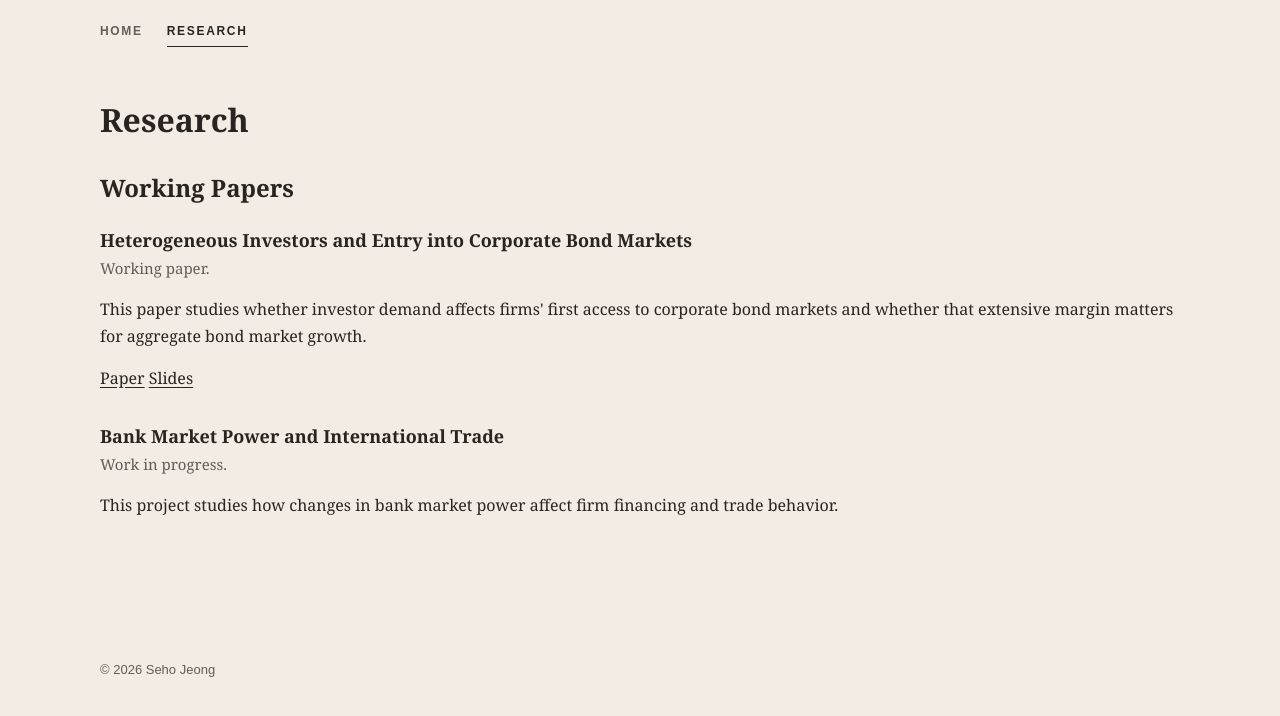
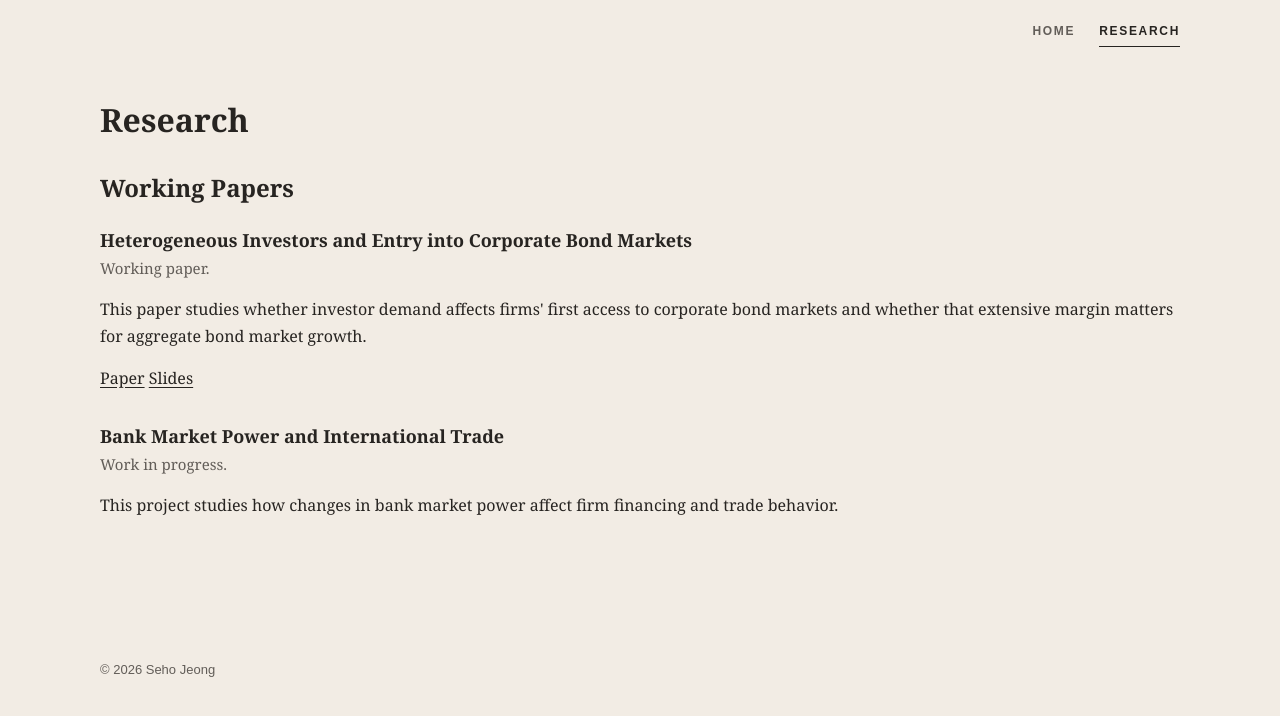
Before and after one commit to jeong-seho/jeong-seho.github.io, a Jekyll site: the page built from research.md, in a window 1280 px wide. Shown: the top 716 px of the page. Built offline with Jekyll 4.4.1, drawn with Linux system fonts in a browser that asks for light colours.

Commit message:
Update style.css

```diff
--- a/assets/css/style.css
+++ b/assets/css/style.css
@@ -71,8 +71,8 @@ img {
 
 
 /* ============================================================
-   3. Header / Navigation
-   ============================================================ */
+    3. Header / Navigation
+============================================================ */
 
 .site-header {
     background: var(--page-bg);
@@ -85,7 +85,7 @@ img {
 
     display: flex;
     align-items: center;
-    justify-content: flex-start;
+    justify-content: flex-end;
 }
 
 .site-title {
@@ -499,6 +499,7 @@ img {
 @media (max-width: 700px) {
     .nav-wrap {
         display: block;
+        justify-content: flex-end;
         padding-top: 18px;
     }
 
@@ -509,6 +510,7 @@ img {
 
     .nav {
         flex-wrap: wrap;
+        justify-content: flex-end;
         gap: 12px 18px;
     }
 
```
